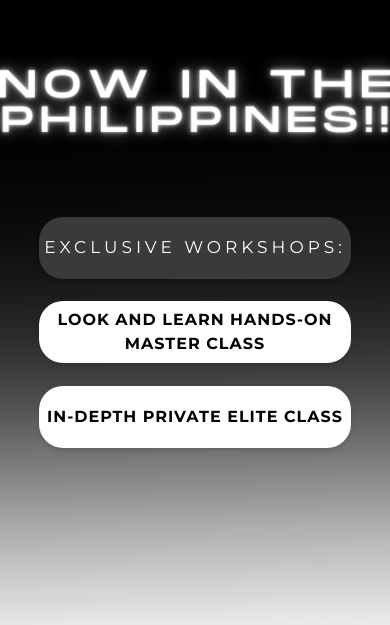
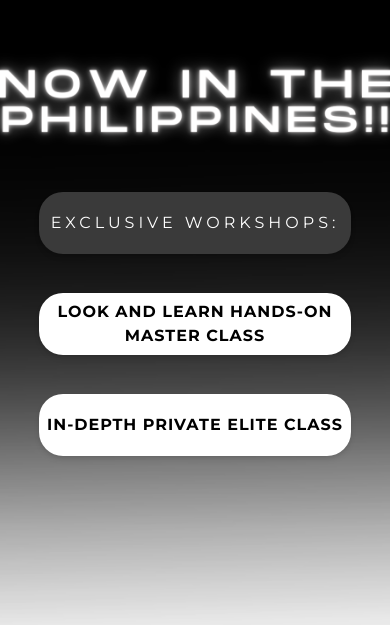
Before and after one commit to kudama343/barberexpoph_24, a Next.js app: page / in a window 390 px wide. Shown: the part 2751-3376 px from the top of the page. Built offline with nearby package versions, Linux system fonts and the light colour scheme.

Commit message:
Adjusted Buttons in All Screens
Adjusted Buttons in All Screens

```diff
--- a/app/eliteclass/page.tsx
+++ b/app/eliteclass/page.tsx
@@ -17,12 +17,13 @@ const EliteClassPage: React.FC = () => {
       <div className="min-h-full w-full h-screen sm:bg-contain bg-cover bg-no-repeat bg-center bg-black bg-[url('/images/EliteClass/MobileV22_2.png')] flex flex-col items-center px-0 sm:px-4 relative">
       <button
           onClick={redirectToForm}
-          className="absolute mr-2  left-1/2 transform -translate-x-1/2 bottom-[33%] bg-white text-black
+          className="absolute mr-2  left-1/2 transform -translate-x-1/2 bottom-[32%] bg-white text-black
                       py-1 rounded-2xl shadow-md hover:bg-[#3a3a3a] hover:text-white transition duration-300
                       font-monument text-2xl"
           style={{ width: '285px', height: '42px' }}>
           ENROLL HERE
         </button>
+
       </div>
     </div>
   );
--- a/app/masterclass/page.tsx
+++ b/app/masterclass/page.tsx
@@ -20,7 +20,7 @@ const MasterClassPage: React.FC = () => {
         <div className="min-h-full w-full h-screen sm:bg-contain bg-cover bg-no-repeat bg-center bg-black bg-[url('/images/MasterClass/MobileV13_2.png')] flex flex-col items-center px-4  relative">
         <button
           onClick={redirectToForm}
-          className="absolute mr-2  left-1/2 transform -translate-x-1/2 bottom-[32%] bg-white text-black
+          className="absolute mr-2  left-1/2 transform -translate-x-1/2 bottom-[31%] bg-white text-black
                       py-1 rounded-2xl shadow-md hover:bg-[#3a3a3a] hover:text-white transition duration-300
                       font-monument text-2xl"
           style={{ width: '285px', height: '42px' }}>
--- a/app/page.tsx
+++ b/app/page.tsx
@@ -26,7 +26,7 @@ const HomePage: React.FC = () => {
   const isMobile = screenWidth !== null && screenWidth < 768;
 
   // Dynamic button spacing based on screen height
-  const buttonSpacing = screenHeight ? screenHeight * 0.08 : 50;
+  const buttonSpacing = screenHeight ? screenHeight * 0.09 : 50;
 
   return (
     <div className="flex flex-col">
@@ -37,10 +37,10 @@ const HomePage: React.FC = () => {
         <Link
           href="/"
           className={`absolute left-1/2 transform -translate-x-1/2 flex items-center justify-center rounded-3xl shadow-md text-center transition duration-300
-            ${isMobile ? 'w-[80%] h-[62px] text-[17px] py-3' : 'w-[385px] h-[62px] text-[20px] py-3'}
+            ${isMobile ? 'w-[80%] h-[62px] text-[16px] py-3' : 'w-[385px] h-[62px] text-[20px] py-3'}
             bg-[#3a3a3a] text-white hover:bg-gray-950 hover:text-white whitespace-nowrap`}
           style={{
-            bottom: `calc(33% + ${buttonSpacing}px)`,
+            bottom: `calc(35% + ${buttonSpacing}px)`,
             letterSpacing: '4px',
           }}
         >
@@ -63,10 +63,10 @@ const HomePage: React.FC = () => {
           href="/eliteclass"
           className={`absolute left-1/2 transform -translate-x-1/2 flex items-center justify-center rounded-3xl shadow-md text-center transition duration-300 font-monserrat-bold
             ${isMobile ? 'w-[80%] h-[62px] text-[16px] py-3' : 'w-[385px] h-[62px] text-[18px] py-3'}
-            bg-white text-black hover:bg-gray-950 hover:text-white whitespace-nowrap`}
+            bg-white text-black hover:bg-gray-950 hover:text-white`}
           style={{
             fontWeight: 'bold',
-            bottom: `calc(13% + ${buttonSpacing}px)`,
+            bottom: `calc(11% + ${buttonSpacing}px)`,
             letterSpacing: '1px',
           }}
         >
```
